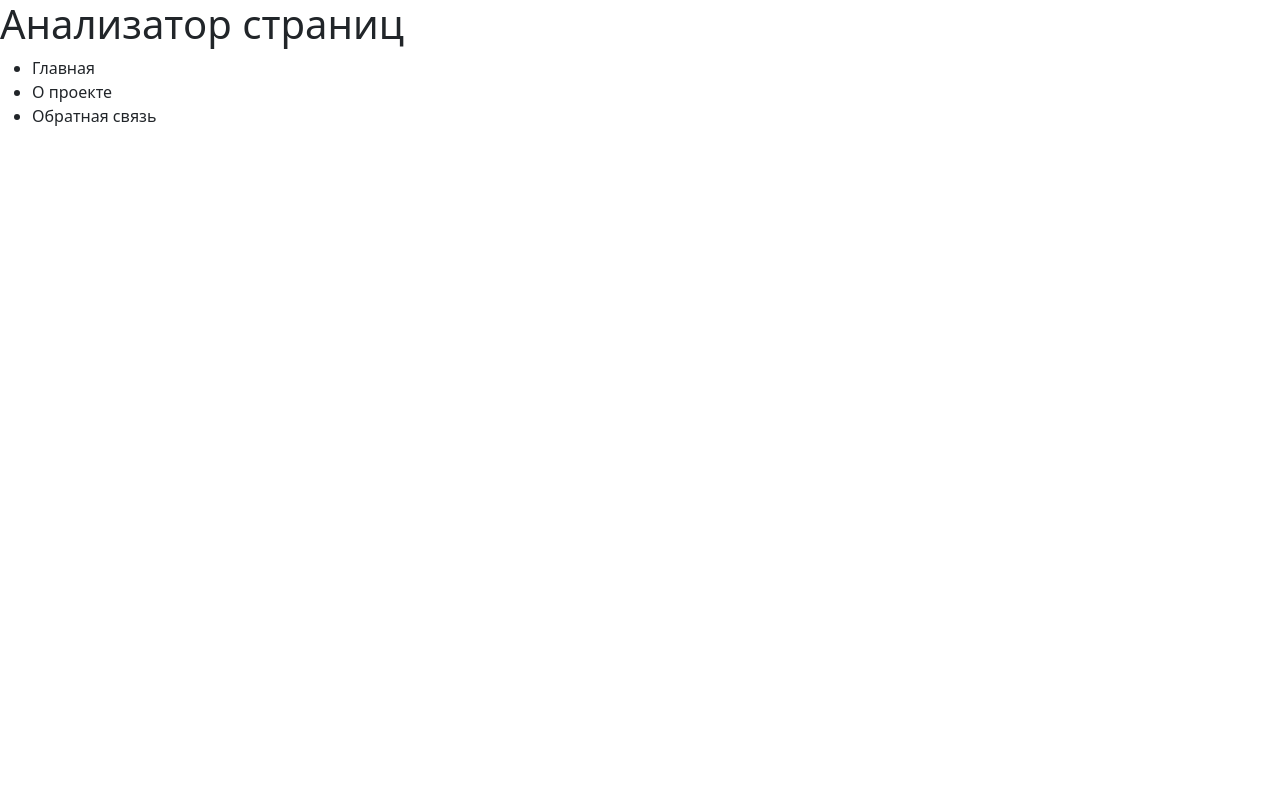
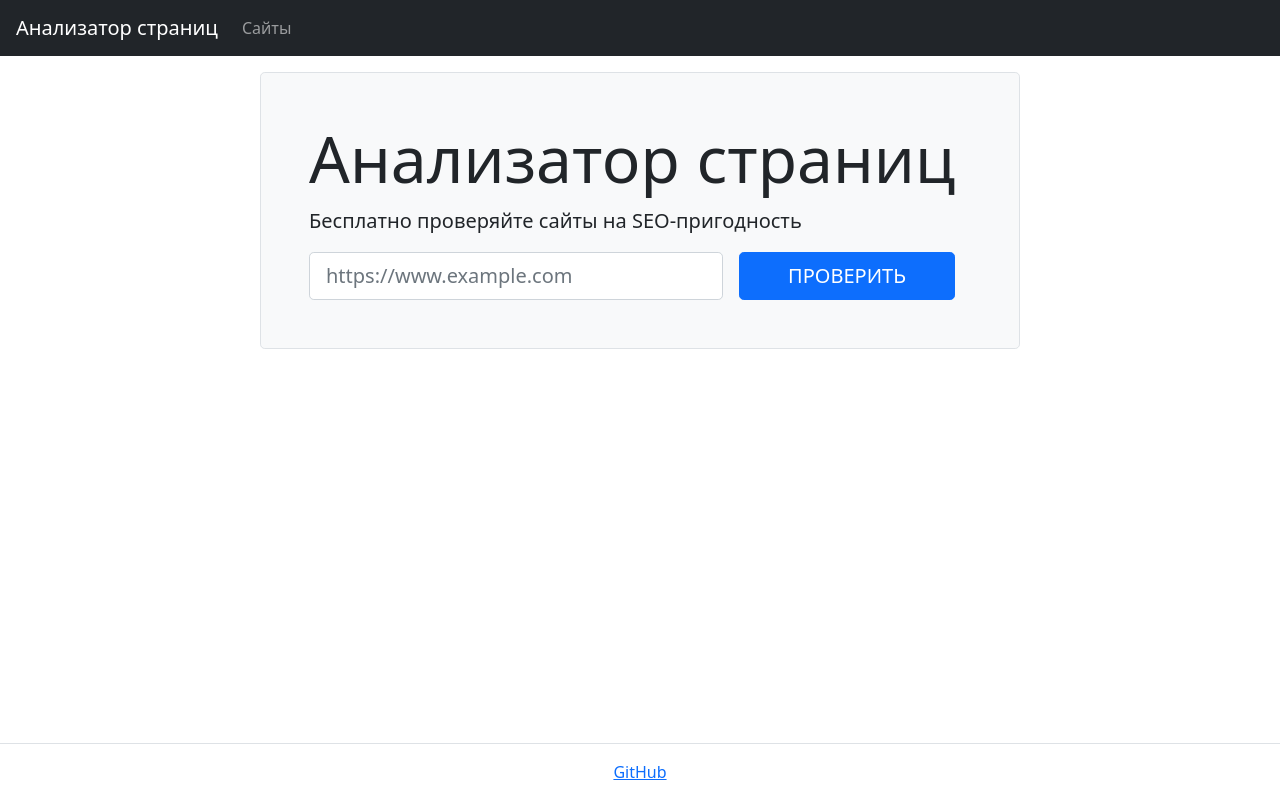
Before and after one commit to karanice/python-project-83, a Flask app: page / in a window 1280 px wide. Run offline with Flask 3, Linux system fonts and the light colour scheme.

Commit message:
update template for main page

```diff
--- a/page_analyzer/app.py
+++ b/page_analyzer/app.py
@@ -6,9 +6,15 @@
     render_template,
 )
 
+from .mock_repo import SiteRepository
+
 load_dotenv()
 app = Flask(__name__)
 app.config['SECRET_KEY'] = os.getenv('SECRET_KEY')
+app.config['DATABASE_URL'] = os.getenv('DATABASE_URL')
+
+repo = SiteRepository(app.config['DATABASE_URL'])
+sites = repo.get_content()
 
 
 @app.route('/')
--- a/page_analyzer/templates/main.html
+++ b/page_analyzer/templates/main.html
@@ -3,31 +3,44 @@
 <head>
   <meta charset="UTF-8">
   <meta name="viewport" content="width=device-width, initial-scale=1.0">
-  <title>Подключение Bootstrap</title>
+  <title>Анализатор страниц</title>
 
   <link href="https://cdn.jsdelivr.net/npm/bootstrap@5.1.3/dist/css/bootstrap.min.css" rel="stylesheet" integrity="sha384-1BmE4kWBq78iYhFldvKuhfTAU6auU8tT94WrHftjDbrCEXSU1oBoqyl2QvZ6jIW3" crossorigin="anonymous">
   <script src="https://cdn.jsdelivr.net/npm/bootstrap@5.1.3/dist/js/bootstrap.bundle.min.js" integrity="sha384-ka7Sk0Gln4gmtz2MlQnikT1wXgYsOg+OMhuP+IlRH9sENBO0LRn5q+8nbTov4+1p" crossorigin="anonymous"></script>
 </head>
-<body>
-  <header>
-    <h1>Анализатор страниц</h1>
-    <nav>
-      <ul>
-        <li>Главная</li>
-        <li>О проекте</li>
-        <li>Обратная связь</li>
-      </ul>
+<body class="min-vh-100 d-flex flex-column">
+  <header class="flex-shrink-0">
+    <nav class="navbar navbar-expand-md navbar-dark bg-dark px-3">
+      <a class="navbar-brand" href="/">Анализатор страниц</a>
+      <div id="navbarNav">
+          <ul class="navbar-nav">
+            <li class="nav-item"><a class="nav-link " href="/urls">Сайты</a></li>
+          </ul>
+      </div>
     </nav>
   </header>
-  <div class="container">
-    <div class="row">
-      <aside class="col-3">
-        <!-- Боковая панель -->
-      </aside>
-      <main class="col">
-        <!-- Основной контент -->
-      </main>
+  <main class="flex-grow-1">
+    <div class="container-lg mt-3">
+      <h1></h1>
+      <div class="row">
+        <div class="col-12 col-md-10 col-lg-8 mx-auto border rounded-3 bg-light p-5">
+          <h1 class="display-3">Анализатор страниц</h1>
+          <p class="lead">Бесплатно проверяйте сайты на SEO-пригодность</p>
+          <form action="/urls " method="post" class="d-flex justify-content-center">
+            <label for="text" class="visually-hidden">Url для проверки</label>
+            <input type="text" name="url" placeholder="https://www.example.com"value=""  class="form-control form-control-lg" required>
+            <input type="submit" class="btn btn-primary  btn-lg ms-3 px-5 text-uppercase mx-3" value="Проверить">
+          </form>
+        </div>
+      </div>
+    </div>
+  </main>
+  <footer class="border-top py-3 mt-5 flex-shrink-0">
+  <div class="container-lg">
+    <div class="text-center">
+      <a href="https://github.com/karanice/python-project-83" target="_blank">GitHub</a>
     </div>
   </div>
+</footer>
 </body>
 </html>
```
Also changed, not shown: page_analyzer/mock_repo.py (added, +16 -0 lines).
